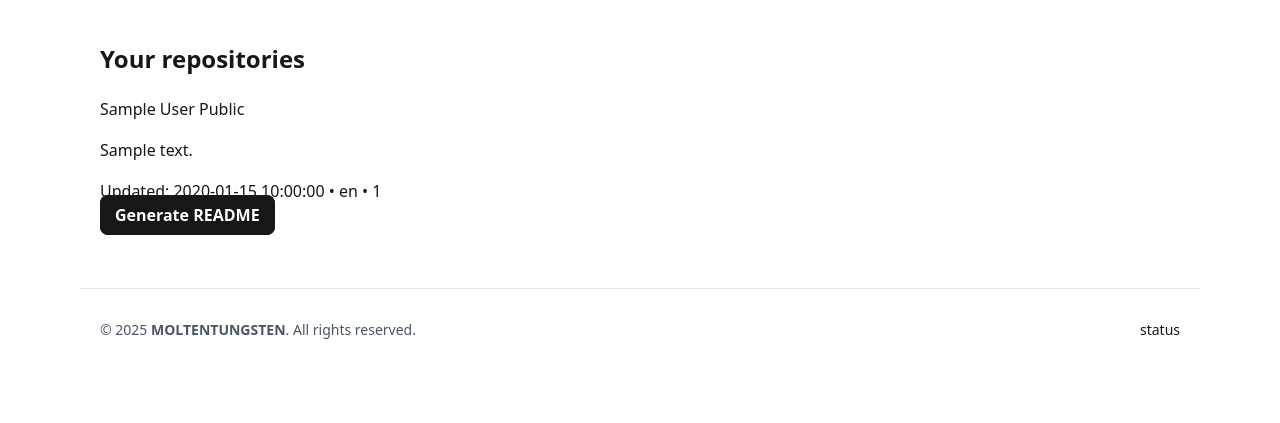
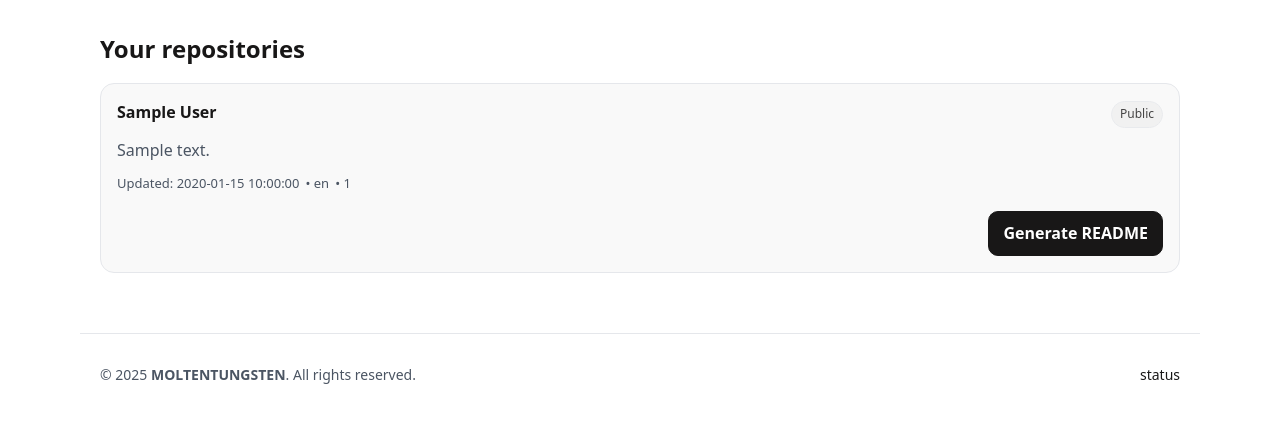
Before and after one commit to Themoltentungsten/GDOC, a Flask app: template GDOC/templates/dashboard.html in a window 1280 px wide. Shown: the part 148-571 px from the top of the page. Run offline with Flask 3, Linux system fonts and the light colour scheme; the template is opened without the code that fills it: most values are stand-ins (such as "Sample title", 1, 10 or a date in 2020).

Commit message:
Update styles.css

```diff
--- a/GDOC/static/styles.css
+++ b/GDOC/static/styles.css
@@ -167,3 +167,80 @@ a:hover { text-decoration: underline; }
   color: var(--muted);
   font-size: 14px;
 }
+
+/* DASHBOARD – responsive cards */
+h2 { margin: 10px 0 16px; }
+
+.repos-grid {
+  display: grid;
+  gap: 18px;
+  grid-template-columns: repeat(auto-fit, minmax(300px, 1fr));
+}
+
+.repo-card {
+  background: var(--card);
+  border: 1px solid var(--border);
+  border-radius: 14px;
+  padding: 16px;
+  display: flex;
+  flex-direction: column;
+  gap: 10px;
+  transition: transform .2s ease, box-shadow .2s ease, border-color .2s ease;
+}
+
+.repo-card:hover {
+  transform: translateY(-2px);
+  box-shadow: 0 6px 16px rgba(0,0,0,0.05);
+  border-color: rgba(0,0,0,0.08);
+}
+
+.repo-head {
+  display: flex;
+  justify-content: space-between;
+  align-items: baseline;
+  gap: 10px;
+  flex-wrap: wrap;
+}
+
+.repo-title {
+  font-weight: 700;
+  color: var(--text);
+  word-break: break-word;
+}
+
+.repo-tag {
+  font-size: 12px;
+  padding: 3px 8px;
+  border: 1px solid var(--border);
+  border-radius: 999px;
+  color: var(--text);
+  background: rgba(0,0,0,0.04);
+}
+:root[data-theme="dark"] .repo-tag { background: rgba(255,255,255,0.06); }
+.repo-tag.neutral { opacity: .8; }
+
+.repo-desc {
+  color: var(--muted);
+  margin: 0;
+  overflow-wrap: anywhere;
+  min-height: 1.5em;
+}
+
+.repo-meta {
+  color: var(--muted);
+  font-size: 13px;
+  display: flex;
+  gap: 6px;
+  flex-wrap: wrap;
+}
+
+.repo-actions {
+  margin-top: 8px;
+  display: flex;
+  justify-content: flex-end;
+}
+
+.repo-actions .btn.primary {
+  padding: 9px 14px;
+  border-radius: 10px;
+}
```
